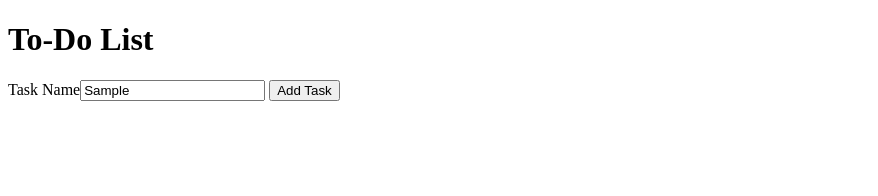
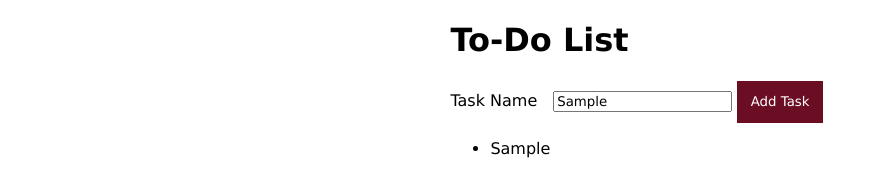
Before and after one commit to johnvinh/To-Do-List, a plain HTML site: page index.html in a window 1280 px wide. Both pictures are taken after typing "Sample" into the empty fields and a click on the button "Add Task". Shown: the whole page, without its empty margins (0-878 px from the left). Drawn offline with Linux system fonts and the light colour scheme.

Commit message:
finished basic html markup and task creation

```diff
--- a/index.html
+++ b/index.html
@@ -3,14 +3,21 @@
 <head>
     <meta charset="UTF-8">
     <title>To-Do List</title>
+    <link rel="stylesheet" href="style.css">
 </head>
 <body>
+<div id="content">
     <header>
         <h1>To-Do List</h1>
     </header>
     <main>
         <label for="new-task">Task Name</label><input type="text" id="new-task">
         <input type="button" id="add-task" value="Add Task">
+        <ul id="items">
+
+        </ul>
     </main>
+</div>
+<script src="script.js"></script>
 </body>
 </html>
--- a/script.js
+++ b/script.js
@@ -0,0 +1,7 @@
+function addTask(e)
+{
+    const task = document.querySelector('#new-task').value;
+    document.querySelector('#items').innerHTML += `<li>${task}</li>`;
+}
+
+document.querySelector('#add-task').addEventListener('click', addTask);
```
Lines whose indentation alone changed are shown as unchanged.
